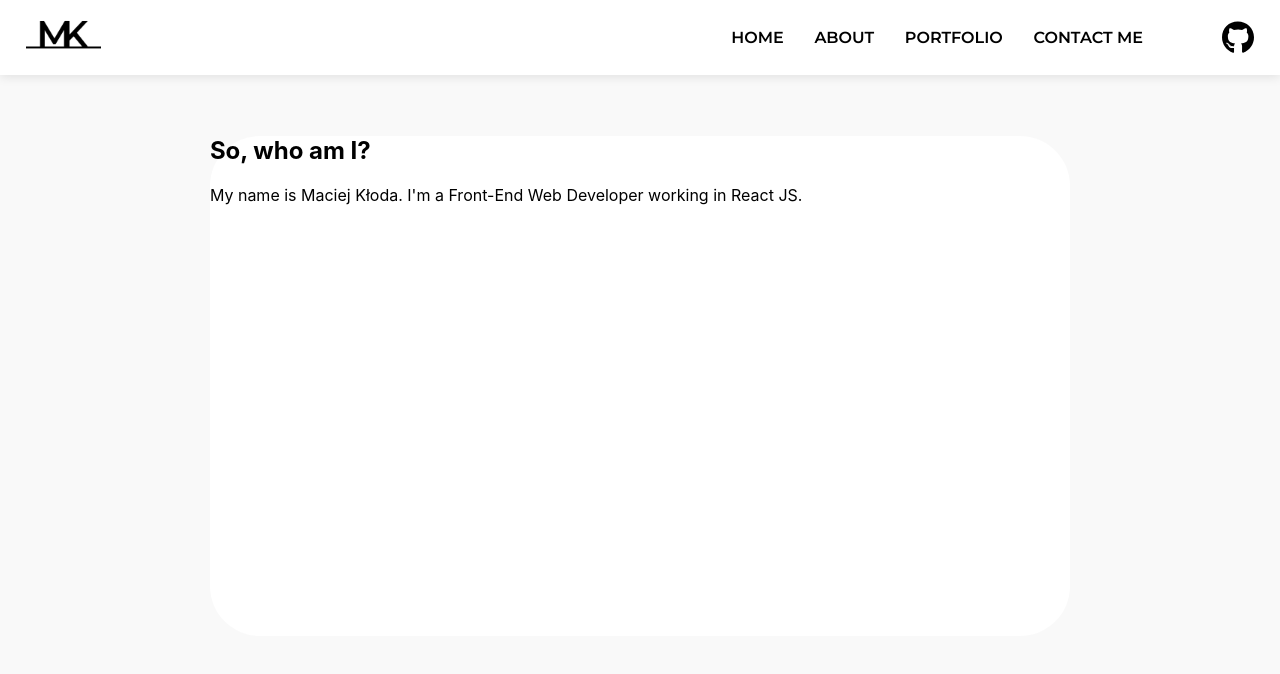
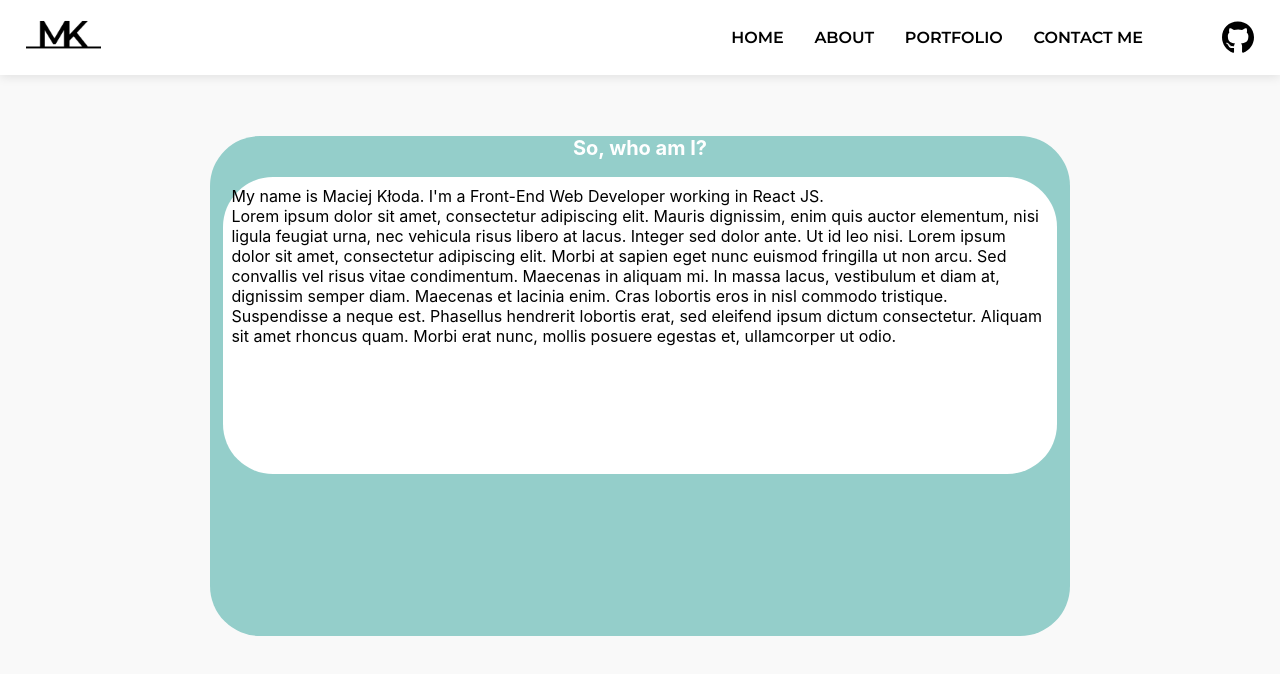
Before and after one commit to matthias2003/portfolio, a React (Create React App) app: page /about in a window 1280 px wide. Shown: the top 674 px of the page. Built offline with nearby package versions, Linux system fonts and the light colour scheme.

Commit message:
Added style to tiles

```diff
--- a/src/Components/About/About.css
+++ b/src/Components/About/About.css
@@ -1,8 +1,27 @@
 .about__wrap {
-    background-color: white;
-    border-radius: 50px;
-    width: 70%;
-    height: 500px;
-    margin: auto;
-    margin-top: 5%;
+  background-color: #94ceca;
+  border-radius: 50px;
+  width: 70%;
+  height: 500px;
+  margin: auto;
+  margin-top: 5%;
 }
+
+.about__wrap h2 {
+  text-align: center;
+  color: white;
+  font-size: 2.5vh;
+}
+
+.about__wrap .about__cont {
+  width: 95%;
+  background-color: white;
+  padding: 1%;
+  margin: auto;
+  border-radius: 50px;
+  height: 35vh;
+}
+
+p {
+    margin: 0px !important
+}
--- a/src/Components/About/About.js
+++ b/src/Components/About/About.js
@@ -1,12 +1,30 @@
-import './About.css'
+import "./About.css";
 
 function About() {
-    return(
-        <div className='about__wrap'>
-            <h2>So, who am I?</h2>
-            <p>My name is Maciej Kłoda. I'm a Front-End Web Developer working in React JS.</p>
-        </div>
-    )
+  return (
+    <div className="about__wrap">
+      <h2>So, who am I?</h2>
+      <div className="about__cont">
+        <p>
+          My name is Maciej Kłoda. I'm a Front-End Web Developer working in
+          React JS.
+        </p>
+        <p>
+          Lorem ipsum dolor sit amet, consectetur adipiscing elit. Mauris
+          dignissim, enim quis auctor elementum, nisi ligula feugiat urna, nec
+          vehicula risus libero at lacus. Integer sed dolor ante. Ut id leo
+          nisi. Lorem ipsum dolor sit amet, consectetur adipiscing elit. Morbi
+          at sapien eget nunc euismod fringilla ut non arcu. Sed convallis vel
+          risus vitae condimentum. Maecenas in aliquam mi. In massa lacus,
+          vestibulum et diam at, dignissim semper diam. Maecenas et lacinia
+          enim. Cras lobortis eros in nisl commodo tristique. Suspendisse a
+          neque est. Phasellus hendrerit lobortis erat, sed eleifend ipsum
+          dictum consectetur. Aliquam sit amet rhoncus quam. Morbi erat nunc,
+          mollis posuere egestas et, ullamcorper ut odio.
+        </p>
+      </div>
+    </div>
+  );
 }
 
 export default About;
--- a/src/Components/Contact/Contact.css
+++ b/src/Components/Contact/Contact.css
@@ -0,0 +1,22 @@
+.contact__wrap {
+    background-color: black;
+    margin: 100px auto;
+    width: 39%;
+    height: 60vh;
+    background-color: #94ceca;
+    border-radius: 50px;
+    padding: 5px 20px;
+}
+
+.contact__wrap h2 {
+    color: white;
+    text-align: center;
+}
+
+.contact__wrap .form__wrap {
+    width: 95%;
+    height: 85%;
+    margin: auto;
+    border-radius: 50px;
+    background-color: white;
+}
--- a/src/Components/Contact/Contact.js
+++ b/src/Components/Contact/Contact.js
@@ -1,5 +1,14 @@
+import './Contact.css';
+
 function Contact() {
+    return(
+        <div className='contact__wrap'>
+            <h2>Get in touch with me!</h2>
+            <div className='form__wrap'>
 
+            </div>
+        </div>
+    )
 }
 
 export default Contact;
--- a/src/Components/HomePage/HomePage.css
+++ b/src/Components/HomePage/HomePage.css
@@ -1,8 +1,8 @@
 .home__wrap {
     display: flex;
-    padding-left: 10%;
-    padding-right: 20%;
     margin-top: 25vh;
+    margin-right: 15%;
+    margin-left: 15%;
     justify-content: space-between;
 }
 
```
